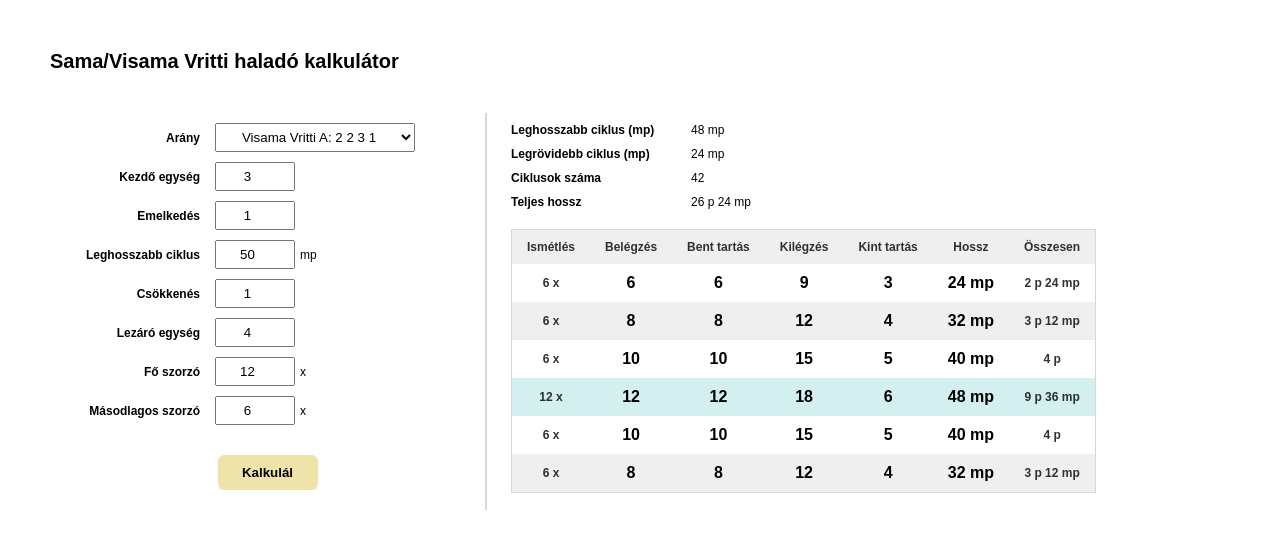
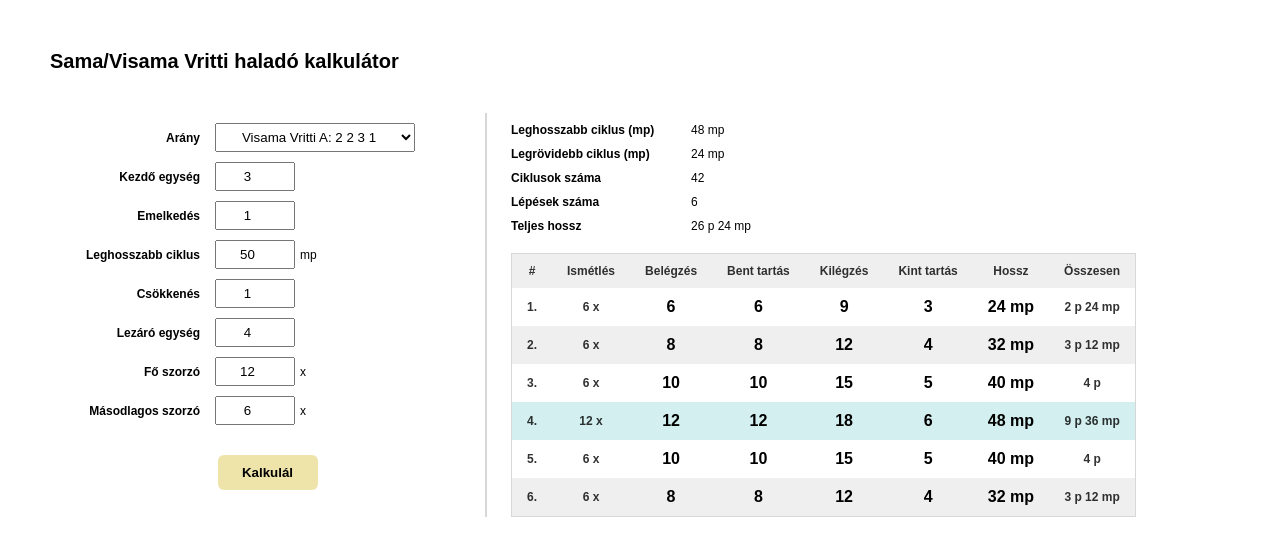
Before and after one commit to viktorhajer/vritti, a plain HTML site: page index.html in a window 1280 px wide. Both pictures are taken after a click on the button "Kalkulál". Drawn offline with Linux system fonts and the light colour scheme.

Commit message:
Update index.html

```diff
--- a/index.html
+++ b/index.html
@@ -16,7 +16,7 @@
     table { border: 1px solid #d7d7d7; }
     td, th { padding: 10px 15px; text-align: center; }
     td { font-weight: bold }
-    th, td:nth-child(1), td:last-child { font-size: 12px; opacity: 0.8; }
+    th, td:nth-child(1), td:nth-child(2), td:last-child { font-size: 12px; opacity: 0.8; }
     tr:nth-child(even), thead tr { background-color: #efefef; }
     tr.primary { background-color: #d3efef; }
 
@@ -113,26 +113,31 @@
       </div>
     </div>
 
-    <div id="result-container">
-      <div class="single-result hidden" id="resCycleMaxLengthC">
+    <div id="result-container" class="hidden">
+      <div class="single-result" id="resCycleMaxLengthC">
         <div class="label">Leghosszabb ciklus (mp)</div>
         <div class="value" id="resCycleMaxLength"></div>
       </div>
-      <div class="single-result hidden" id="resCycleMinLengthC">
+      <div class="single-result" id="resCycleMinLengthC">
         <div class="label">Legrövidebb ciklus (mp)</div>
         <div class="value" id="resCycleMinLength"></div>
       </div>
-      <div class="single-result hidden" id="resCycleNumberC">
+      <div class="single-result" id="resCycleNumberC">
         <div class="label">Ciklusok száma</div>
         <div class="value" id="resCycleNumber"></div>
       </div>
-      <div class="single-result hidden last" id="resTotalTimeC">
+      <div class="single-result" id="resStepNumberC">
+        <div class="label">Lépések száma</div>
+        <div class="value" id="resStepNumber"></div>
+      </div>
+      <div class="single-result last" id="resTotalTimeC">
         <div class="label">Teljes hossz</div>
         <div class="value" id="resTotalTime"></div>
       </div>
-      <table id="result-table" cellpadding="0" cellspacing="0" class="hidden">
+      <table id="result-table" cellpadding="0" cellspacing="0">
         <thead>
           <tr>
+            <th>#</th>
             <th>Ismétlés</th>
             <th>Belégzés</th>
             <th>Bent tartás</th>
@@ -251,8 +256,7 @@
 
     function viewResult(table) {
 
-      ['result-table', 'resCycleMaxLengthC', 'resCycleMinLengthC', 'resCycleNumberC', 'resTotalTimeC']
-        .forEach(e => document.getElementById(e).classList.remove('hidden'));
+      document.getElementById('result-container').classList.remove('hidden');
       const body = document.getElementById('result-body');
       body.innerHTML = '';
 
@@ -265,6 +269,7 @@
         }
 
         let sum = 0;
+        inner += '<td>' + (i+1) + '.</td>';
         for (let j = 0; j < table.lines[i].length; j++) {
           if (j === 0) {
             inner += '<td>' + table.lines[i][j] + ' x</td>';
@@ -281,6 +286,7 @@
       document.getElementById('resCycleMaxLength').innerHTML = table.cycleMaxLength + ' mp';
       document.getElementById('resCycleMinLength').innerHTML = table.cycleMinLength + ' mp';
       document.getElementById('resCycleNumber').innerHTML = table.cycleNumber;
+      document.getElementById('resStepNumber').innerHTML = table.lines.length;
       document.getElementById('resTotalTime').innerHTML = formatTime(table.totalTime);
     }
 
```
